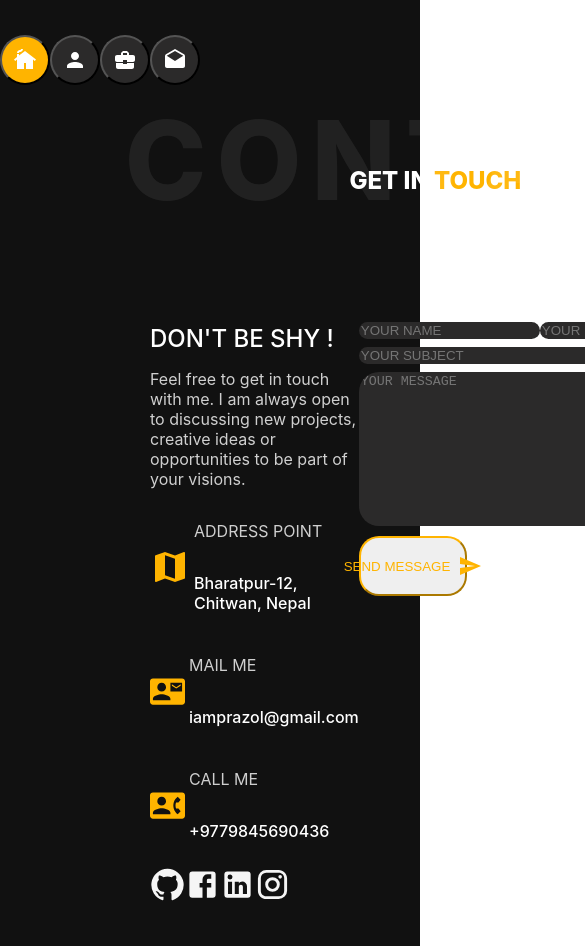
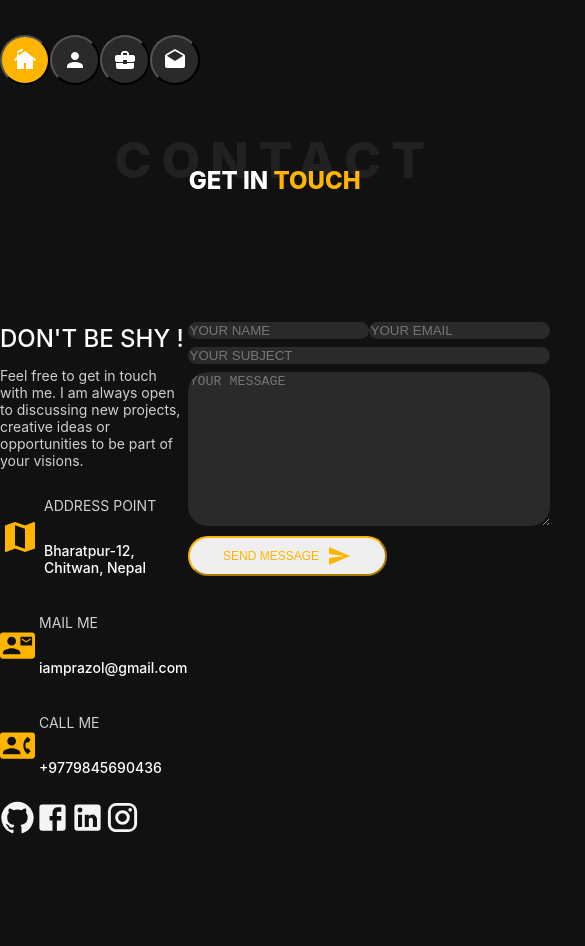
Before and after one commit to iamprazol/my-react-portfolio, a React (Create React App) app: page /contact in a window 390 px wide. Shown: the top 946 px of the page, 585 px wide, since content can reach past the window. After the commit the page ends 879 px from the top, so only its background shows below. Built offline with nearby package versions, Linux system fonts and the light colour scheme; the HTML template or start-up script is replaced by a standard one.

Commit message:
Contact me page made responsive

```diff
--- a/src/components/contact/Contact.js
+++ b/src/components/contact/Contact.js
@@ -22,6 +22,7 @@ import GitHubIcon from "@mui/icons-material/GitHub";
 import LinkedInIcon from "@mui/icons-material/LinkedIn";
 import InstagramIcon from "@mui/icons-material/Instagram";
 import SendIcon from "@mui/icons-material/Send";
+import useWindowDimensions from "../helper/useWindowDimensions";
 
 const Contact = () => {
   const form = useRef();
@@ -62,15 +63,20 @@ const Contact = () => {
       );
   };
   return (
-    <Stack flex="1" paddingLeft="150px">
+    <Stack flex="1" paddingLeft={{ base: "0px", lg: "150px" }}>
       <Flex direction="column" gap="120px">
         <Box display="flex" marginTop="70px" justifyContent="center">
-          <Heading size="3xl" color="white" fontWeight="800" lineHeight={0.1}>
+          <Heading
+            size={useWindowDimensions().width > "425" ? "3xl" : "xl"}
+            color="white"
+            fontWeight="800"
+            lineHeight={0.1}
+          >
             GET IN <span style={{ color: "#ffb400" }}>TOUCH</span>
           </Heading>
           <span
             style={{
-              fontSize: "110px",
+              fontSize: useWindowDimensions().width > "425" ? "110px" : "50px",
               letterSpacing: "10px",
               lineHeight: "0.7",
               position: "absolute",
@@ -83,12 +89,33 @@ const Contact = () => {
           </span>
         </Box>
         <Box flex="0 0 45%">
-          <Flex justify="space-between" align="flex-start">
+          <Flex
+            justify="space-between"
+            direction={{
+              base: "column",
+              "2xl": "row",
+              xl: "row",
+              lg: "column",
+              md: "column",
+              sm: "column",
+            }}
+          >
             <Box flex="0 0 30%">
-              <Heading size="lg" fontWeight="500" mt={2} mb={2}>
+              <Heading
+                size={useWindowDimensions().width > "425" ? "lg" : "md"}
+                fontWeight="500"
+                mt={2}
+                mb={2}
+              >
                 DON'T BE SHY !
               </Heading>
-              <Text style={{ opacity: 0.8, fontSize: "16px" }}>
+              <Text
+                style={{
+                  opacity: 0.8,
+                  fontSize:
+                    useWindowDimensions().width > "425" ? "16px" : "14px",
+                }}
+              >
                 Feel free to get in touch with me. I am always open to
                 discussing new projects, creative ideas or opportunities to be
                 part of your visions.
@@ -98,13 +125,20 @@ const Contact = () => {
                   <MapIcon style={{ color: "#ffb400", fontSize: "40px" }} />
                   <Flex direction="column" ml={4}>
                     <Text
-                      fontSize="16px"
+                      fontSize={
+                        useWindowDimensions().width > "425" ? "16px" : "14px"
+                      }
                       fontWeight="400"
                       style={{ opacity: 0.8 }}
                     >
                       ADDRESS POINT
                     </Text>
-                    <Text fontSize="16px" fontWeight="500">
+                    <Text
+                      fontSize={
+                        useWindowDimensions().width > "425" ? "16px" : "14px"
+                      }
+                      fontWeight="500"
+                    >
                       Bharatpur-12, Chitwan, Nepal
                     </Text>
                   </Flex>
@@ -115,13 +149,20 @@ const Contact = () => {
                   />
                   <Flex direction="column" ml={4}>
                     <Text
-                      fontSize="16px"
+                      fontSize={
+                        useWindowDimensions().width > "425" ? "16px" : "14px"
+                      }
                       fontWeight="400"
                       style={{ opacity: 0.8 }}
                     >
                       MAIL ME
                     </Text>
-                    <Text fontSize="16px" fontWeight="500">
+                    <Text
+                      fontSize={
+                        useWindowDimensions().width > "425" ? "16px" : "14px"
+                      }
+                      fontWeight="500"
+                    >
                       iamprazol@gmail.com
                     </Text>
                   </Flex>
@@ -132,13 +173,20 @@ const Contact = () => {
                   />
                   <Flex direction="column" ml={4}>
                     <Text
-                      fontSize="16px"
+                      fontSize={
+                        useWindowDimensions().width > "425" ? "16px" : "14px"
+                      }
                       fontWeight="400"
                       style={{ opacity: 0.8 }}
                     >
                       CALL ME
                     </Text>
-                    <Text fontSize="16px" fontWeight="500">
+                    <Text
+                      fontSize={
+                        useWindowDimensions().width > "425" ? "16px" : "14px"
+                      }
+                      fontWeight="500"
+                    >
                       +9779845690436
                     </Text>
                   </Flex>
@@ -224,14 +272,17 @@ const Contact = () => {
                   borderRadius="20px"
                   color="#ffb400"
                   fontWeight={500}
-                  height="60px"
-                  width="30%"
+                  height={useWindowDimensions().width > "425" ? "60px" : "40px"}
+                  width={useWindowDimensions().width > "425" ? "30%" : "55%"}
                   borderColor="#ffb400"
                   variant="outline"
                   rightIcon={<SendIcon />}
                   type={"submit"}
                   loadingText="Sending"
                   spinnerPlacement="start"
+                  fontSize={
+                    useWindowDimensions().width > "425" ? "16px" : "12px"
+                  }
                 >
                   SEND MESSAGE
                 </Button>
--- a/src/index.css
+++ b/src/index.css
@@ -21,3 +21,7 @@ code {
 .chakra-modal__content {
 	background-color: #111 !important;
 }
+
+html {
+	background-color: #111 !important;
+}
```
